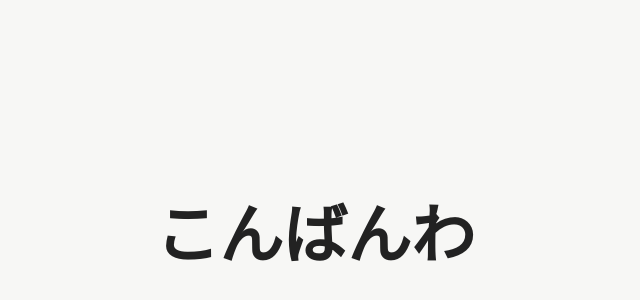
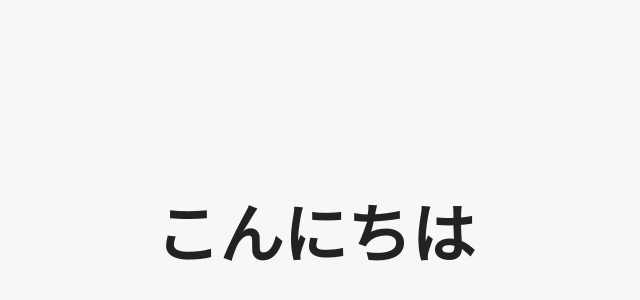
Before and after one commit to Dradra-man/Sample1, a plain HTML site: page index.html in a window 1280 px wide. Shown: the part 170-470 px from the top of the page, without its empty margins (325-965 px from the left). Drawn offline with Linux system fonts and the light colour scheme.

Commit message:
初回に戻す

```diff
--- a/index.html
+++ b/index.html
@@ -3,7 +3,7 @@
 <head>
   <meta charset="UTF-8">
   <meta name="viewport" content="width=device-width, initial-scale=1.0">
-  <title>こんばんわ</title>
+  <title>こんにちは</title>
   <style>
     body {
       margin: 0;
@@ -22,6 +22,6 @@
   </style>
 </head>
 <body>
-  <h1>こんばんわ</h1>
+  <h1>こんにちは</h1>
 </body>
 </html>
```
